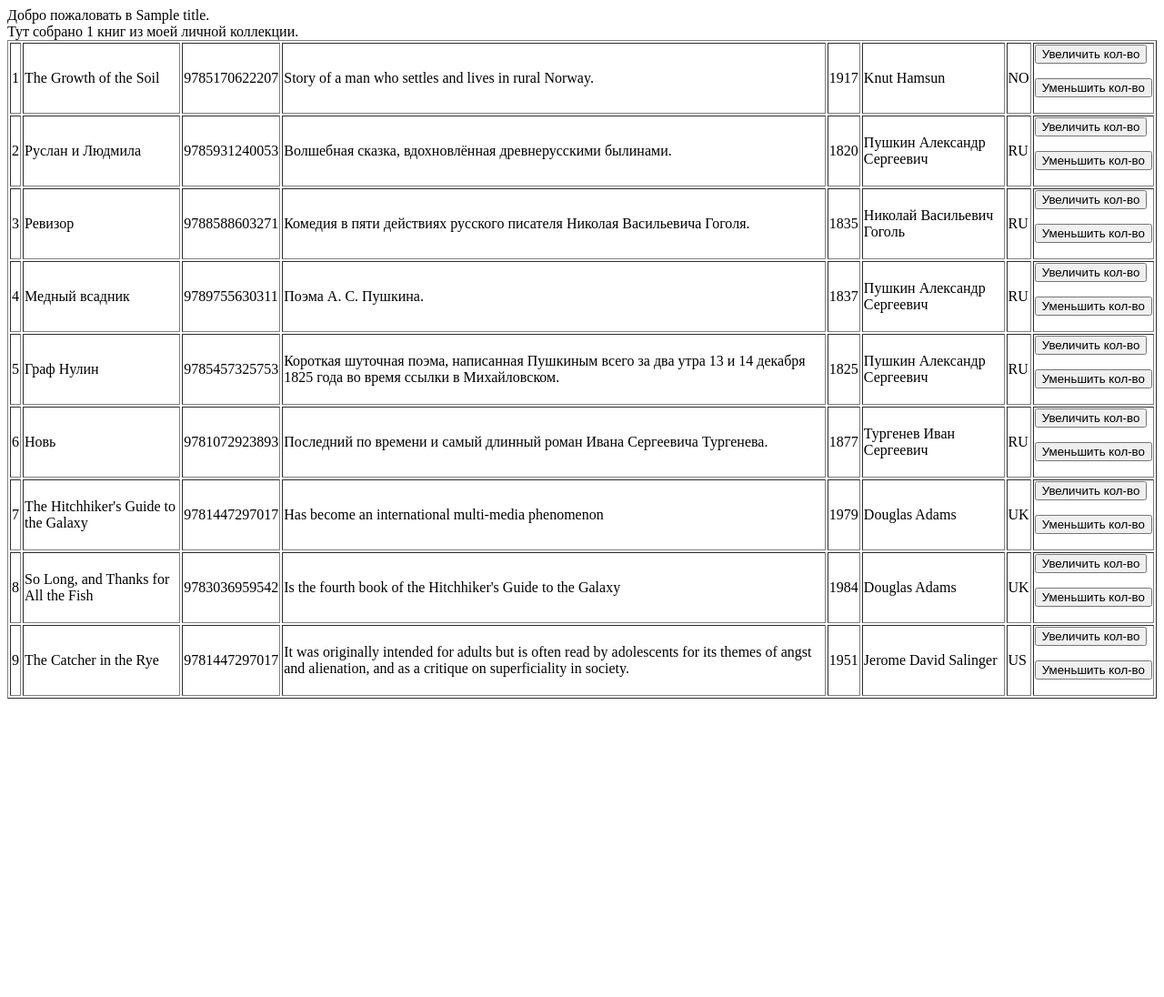
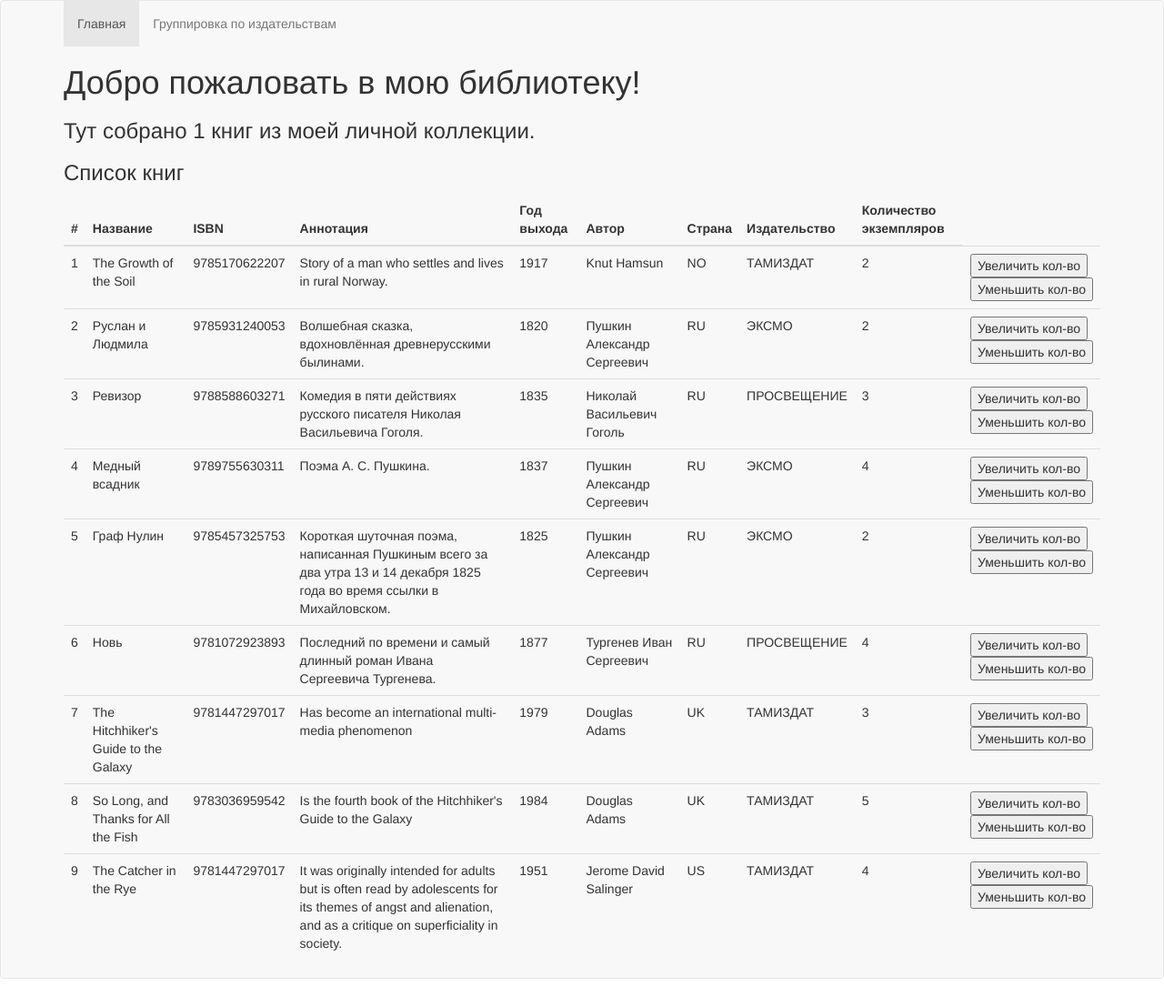
Before and after one commit to scherbininvladimir/HomeLibrary, a Django app: template p_library/templates/index.html in a window 1280 px wide. Shown: the whole page at 91% size. Before the commit the page ends 768 px from the top, so only its background shows below. Run offline with Django 3.2, Linux system fonts and the light colour scheme; data comes from the database, SQL or seed files in the repository; both versions use the stored data as it was after the commit; the template is opened without the code that fills it: values that come from a table or form of the project are taken from there, most other values are stand-ins (such as "Sample title", 1, 10 or a date in 2020); some libraries are stand-ins or nearby versions.

Commit message:
d4.11 готово

```diff
--- a/my_site/urls.py
+++ b/my_site/urls.py
@@ -19,9 +19,8 @@
 
 urlpatterns = [
     path('admin/', admin.site.urls),
-    path('', views.books_list),
-    path('index/', views.index),
-    path('books_by_publisher/', views.books_by_publisher),
+    path('', views.index),
+    path('redactions/', views.redactions),
     path('index/book_increment/', views.book_increment),
     path('index/book_decrement/', views.book_decrement),
 ]
--- a/p_library/templates/index.html
+++ b/p_library/templates/index.html
@@ -1,7 +1,42 @@
-Добро пожаловать в {{ title }}.  <br>
-Тут собрано {{ books_count }} книг из моей личной коллекции.
+<!DOCTYPE html>
+<html lang="ru">
+<head>
+    <meta charset="UTF-8">
+    <meta name="viewport" content="width=device-width, initial-scale=1.0">
+    <meta http-equiv="X-UA-Compatible" content="ie=edge">
+    <link rel="stylesheet" href="https://stackpath.bootstrapcdn.com/bootstrap/3.4.1/css/bootstrap.min.css" integrity="sha384-HSMxcRTRxnN+Bdg0JdbxYKrThecOKuH5zCYotlSAcp1+c8xmyTe9GYg1l9a69psu" crossorigin="anonymous">
+    <title>Добро пожаловать в мою библиотеку!</title>
+</head>
+<body>
+    <div class="navbar navbar-default">
+        <div class="navbar-inner">
+            <div class="container">
+            <ul class="nav navbar-nav">
+                <li class="active"><a href="/">Главная</a></li>
+                <li><a href="/redactions">Группировка по издательствам</a></li>
+            </ul>
+        </div>
+    </div>
+    <div class="container">
+        <h1>Добро пожаловать в мою библиотеку!</h1>
+        <h3>Тут собрано {{ books_count }} книг из моей личной коллекции.</h3>
+        <h3>Список книг</h3>
 
-<table border="1">
+
+        <table class="table">
+            <thead>
+                <tr>
+                    <th>#</th>
+                    <th>Название</th>
+                    <th>ISBN</th>
+                    <th>Аннотация</th>
+                    <th>Год выхода</th>
+                    <th>Автор</th>
+                    <th>Страна</th>
+                    <th>Издательство</th>
+                    <th>Количество экземпляров</th>
+                </tr>
+            </thead>
                 {% for book in books %}
                 <tr>
                     <td>{{ forloop.counter }}</td>
@@ -11,6 +46,8 @@
                     <td>{{ book.year_release }}</td>
                     <td>{{ book.author.full_name }}</td>
                     <td>{{ book.author.country }}</td>
+                    <td>{{ book.publisher }} </td>
+                    <td>{{ book.copy_count }}</td>
                     <td>
                         <form action="/index/book_increment/" method="post" enctype="multipart/form-data">
                             {% csrf_token %}
@@ -26,3 +63,13 @@
                 </tr>
                 {% endfor %}
             </table>
+
+
+
+
+
+
+    </div>
+    <script src="https://maxcdn.bootstrapcdn.com/bootstrap/3.3.7/js/bootstrap.min.js" integrity="sha384-Tc5IQib027qvyjSMfHjOMaLkfuWVxZxUPnCJA7l2mCWNIpG9mGCD8wGNIcPD7Txa" crossorigin="anonymous"></script>
+</body>
+</html>
--- a/p_library/views.py
+++ b/p_library/views.py
@@ -9,8 +9,8 @@
     books = Book.objects.all()
     return HttpResponse(books)
 
-def books_by_publisher(request):
-    template = loader.get_template('books_by_publisher.html')
+def redactions(request):
+    template = loader.get_template('redactions.html')
     books = Book.objects.all()
     books_by_publisher = {}
     for book in books:
@@ -29,7 +29,6 @@
     books_count = Book.objects.all().count()
     books = Book.objects.all()
     biblio_data = {
-        "title": "мою библиотеку",
         "books_count": books_count,
         "books": books,
         }
```
Also changed, not shown: p_library/templates/books_by_publisher.html (deleted, +0 -20 lines), p_library/templates/redactions.html (added, +35 -0 lines), tmp/test.py (deleted, +0 -18 lines), db.sqlite3, p_library/migrations/0003_auto_20191111_1439.py (added), p_library/migrations/0004_remove_book_publisher.py (added), p_library/migrations/0005_book_publisher.py (added), 1 other file. Lines whose indentation alone changed are shown as unchanged.
